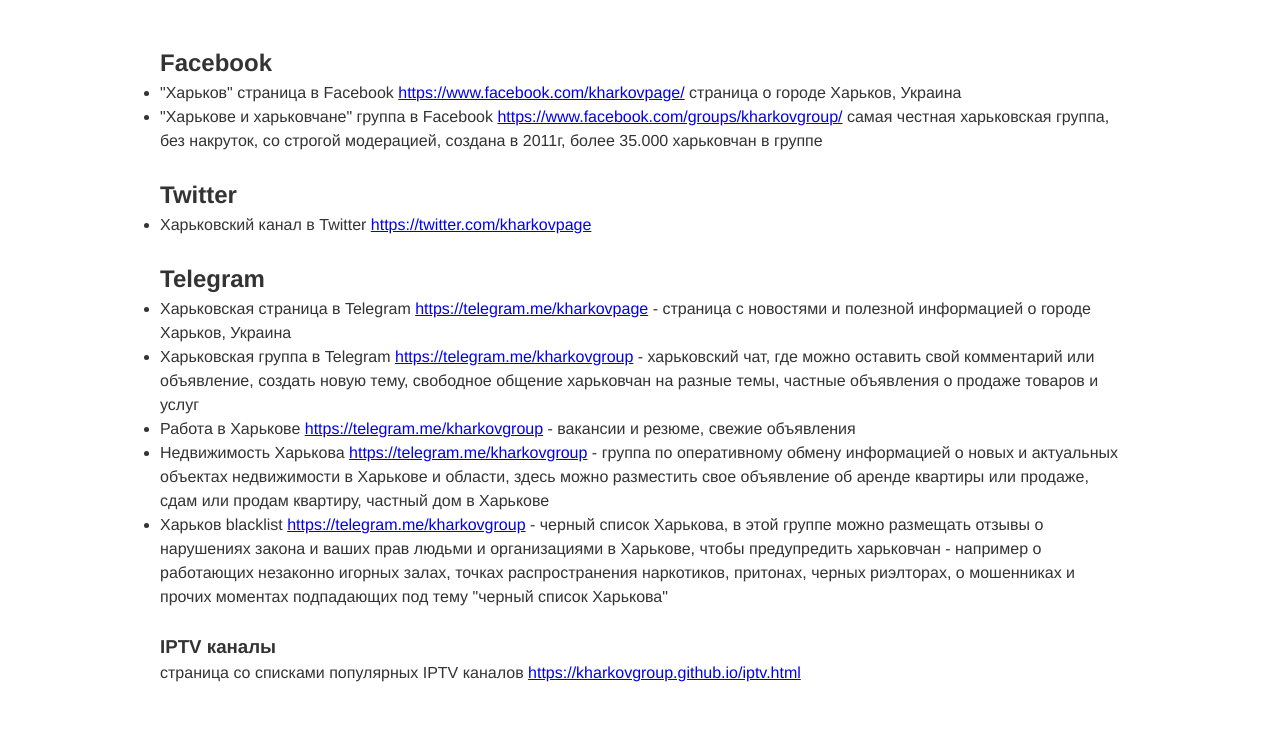
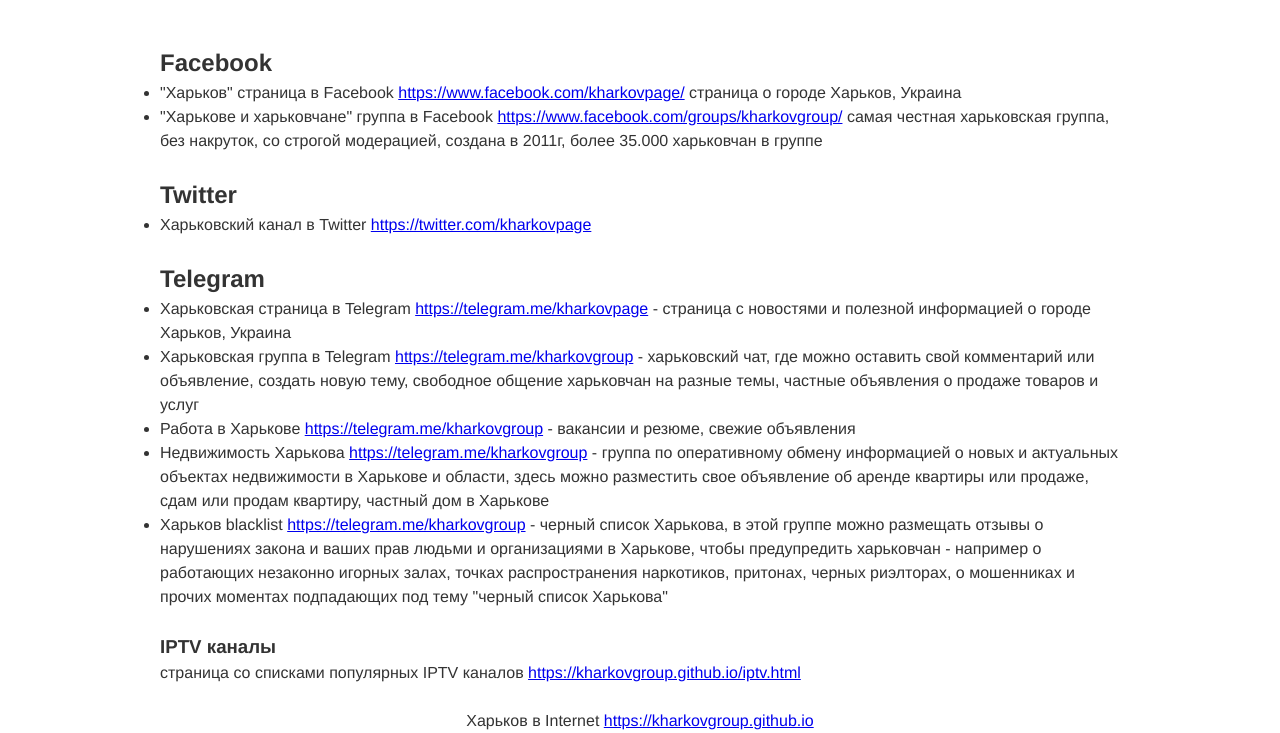
Before and after one commit to kharkovgroup/kharkovgroup.github.io, a plain HTML site: page index.html in a window 1280 px wide. Shown: the part 357-1090 px from the top of the page. Before the commit the page ends 1042 px from the top, so only its background shows below. Drawn offline with Linux system fonts and the light colour scheme.

Commit message:
Add files via upload

```diff
--- a/index.html
+++ b/index.html
@@ -94,6 +94,10 @@
       <h3>IPTV каналы</h3>
       <p>страница со списками популярных IPTV каналов <a href="https://kharkovgroup.github.io/iptv.html" target="_blank" title="список популярных IPTV каналов">https://kharkovgroup.github.io/iptv.html</a></p>
     </main>
+
+<br>
+
+    <footer><p align="center">Харьков в Internet <a href='https://kharkovgroup.github.io/' title='Харьков в Internet'>https://kharkovgroup.github.io</a></p></footer>
   </div>
 
 </body>
```
